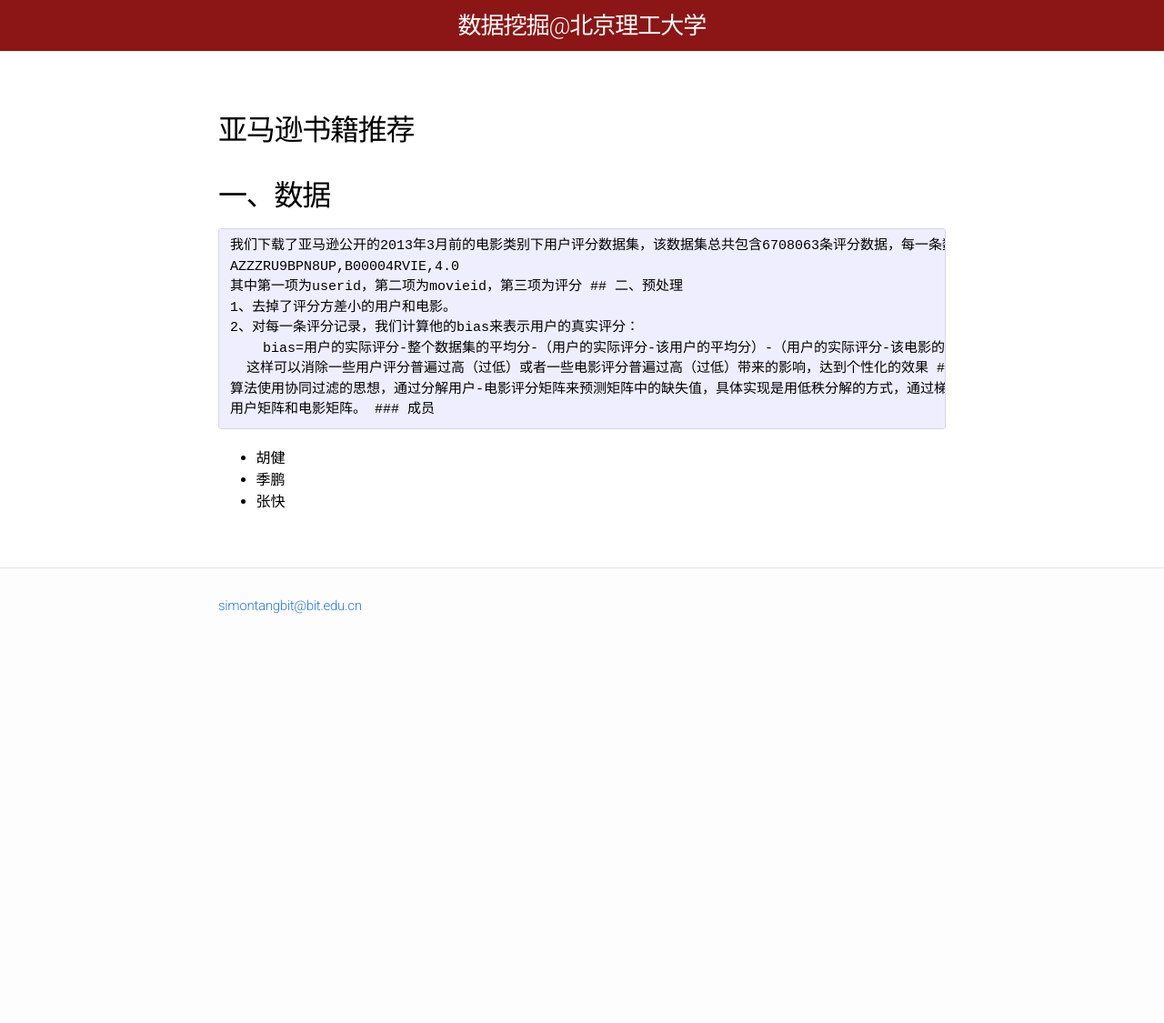
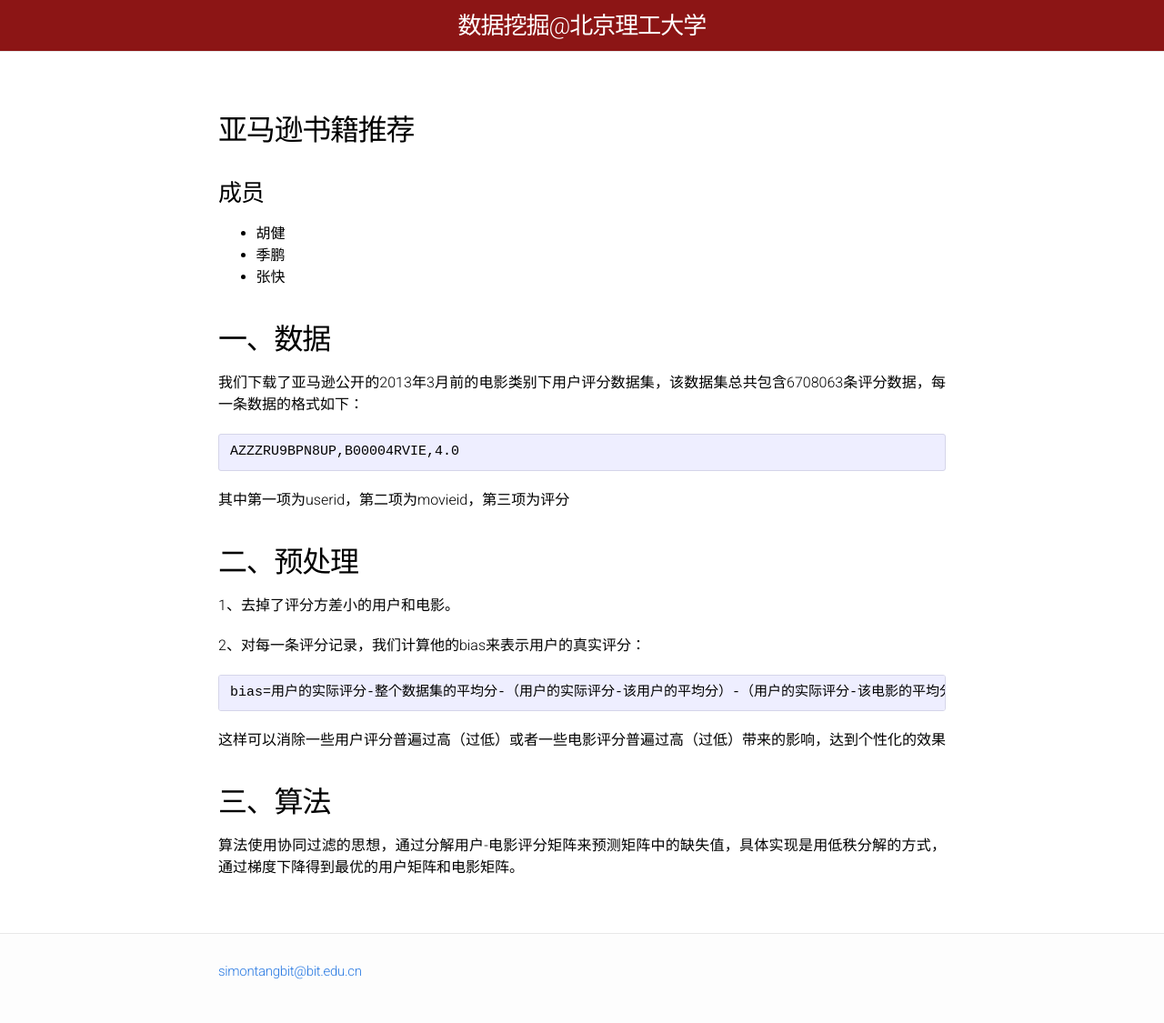
Before and after one commit to BITDM/bitdm.github.io, a Jekyll site: the page built from 2016/projects/p25/proposal.md, in a window 1280 px wide. Shown: the whole page at 91% size. Built offline with Jekyll 4.4.1, drawn with Linux system fonts in a browser that asks for light colours; before the commit the page ends 900 px from its top, so only the background shows below that.

Commit message:
更新第25组的内容

```diff
--- a/2016/index.html
+++ b/2016/index.html
@@ -205,7 +205,7 @@
       <div class="kw">张霖,杨冰</div>
     </div>
 
-    <div class="materials-item notyet">
+    <div class="materials-item">
       25-亚马逊书籍推荐
       |<a href="projects/p25/proposal/">项目提出</a>
       <a href="">阶段报告</a>
--- a/2016/projects/p25/proposal.md
+++ b/2016/projects/p25/proposal.md
@@ -5,20 +5,31 @@
 ---
 
 ## 亚马逊书籍推荐
-## 一、数据
-    我们下载了亚马逊公开的2013年3月前的电影类别下用户评分数据集，该数据集总共包含6708063条评分数据，每一条数据的格式如下：
-    AZZZRU9BPN8UP,B00004RVIE,4.0
-    其中第一项为userid，第二项为movieid，第三项为评分
-## 二、预处理
-    1、去掉了评分方差小的用户和电影。
-    2、对每一条评分记录，我们计算他的bias来表示用户的真实评分：
-        bias=用户的实际评分-整个数据集的平均分-（用户的实际评分-该用户的平均分）-（用户的实际评分-该电影的平均分）
-      这样可以消除一些用户评分普遍过高（过低）或者一些电影评分普遍过高（过低）带来的影响，达到个性化的效果
-## 三、算法
-    算法使用协同过滤的思想，通过分解用户-电影评分矩阵来预测矩阵中的缺失值，具体实现是用低秩分解的方式，通过梯度下降得到最优的
-    用户矩阵和电影矩阵。
+
 ### 成员
 
 - 胡健
 - 季鹏
 - 张快
+
+## 一、数据
+
+我们下载了亚马逊公开的2013年3月前的电影类别下用户评分数据集，该数据集总共包含6708063条评分数据，每一条数据的格式如下：
+
+    AZZZRU9BPN8UP,B00004RVIE,4.0
+
+其中第一项为userid，第二项为movieid，第三项为评分
+
+## 二、预处理
+
+1、去掉了评分方差小的用户和电影。
+
+2、对每一条评分记录，我们计算他的bias来表示用户的真实评分：
+
+    bias=用户的实际评分-整个数据集的平均分-（用户的实际评分-该用户的平均分）-（用户的实际评分-该电影的平均分）
+
+这样可以消除一些用户评分普遍过高（过低）或者一些电影评分普遍过高（过低）带来的影响，达到个性化的效果
+
+## 三、算法
+
+算法使用协同过滤的思想，通过分解用户-电影评分矩阵来预测矩阵中的缺失值，具体实现是用低秩分解的方式，通过梯度下降得到最优的用户矩阵和电影矩阵。
```
